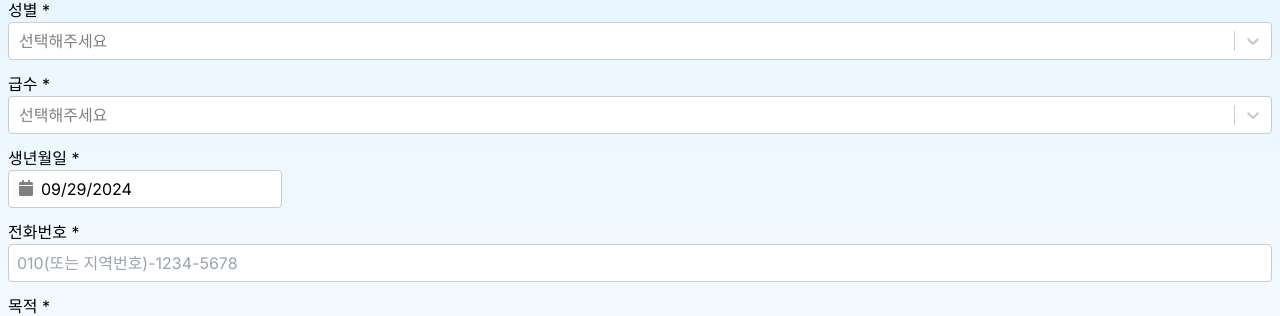
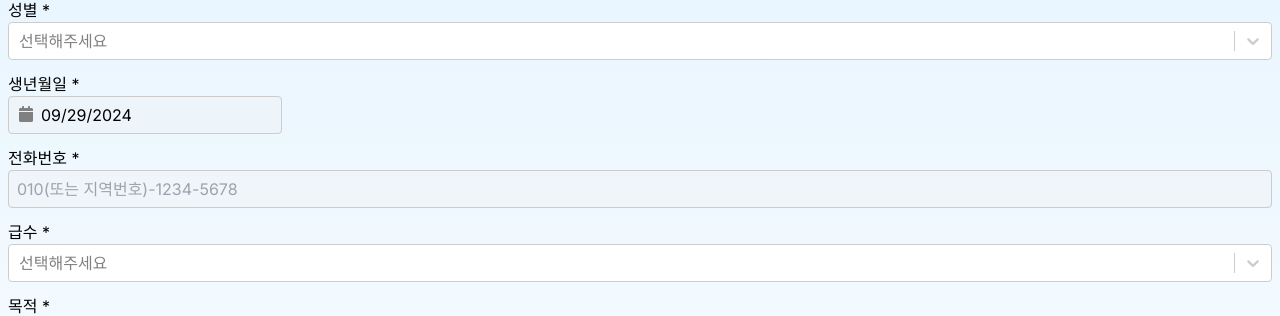
Before and after one commit to reboot-badminton/reboot-homepage, a Next.js app: page /register in a window 1280 px wide. Shown: the part 301-617 px from the top of the page. Built offline with nearby package versions, Linux system fonts and the light colour scheme; no server answers.

Commit message:
Add basic user information as fixed values in registration

```diff
--- a/app/register/DateFieldInput.tsx
+++ b/app/register/DateFieldInput.tsx
@@ -4,6 +4,7 @@ import { useCallback, useEffect, useState } from 'react';
 import { Field } from './registration';
 import DatePicker from 'react-datepicker';
 import 'react-datepicker/dist/react-datepicker.css';
+import { useAuth } from '../components/AuthProvider';
 
 interface Props {
   field: Field<Date>;
@@ -13,6 +14,19 @@ interface Props {
 
 export default function DateFieldInput({ field, setError, onUpdate }: Props) {
   const [selectedDate, setSelectedDate] = useState<Date>(field.value);
+  const [isFixed, setIsFixed] = useState(field.fixedValue != null);
+
+  const {userData} = useAuth();
+
+  useEffect(() => {
+    if (userData == null || field.fixedValue == null) return;
+
+    const fixedValue = field.fixedValue(userData);
+    if (fixedValue == null) return;
+
+    setSelectedDate(fixedValue);
+    setIsFixed(fixedValue != null);
+  }, [userData, field, setSelectedDate, setIsFixed]);
 
   const onDateChange = useCallback(() => {
     const isValid = field.value.getFullYear() <= new Date().getFullYear() - 8;
@@ -58,6 +72,7 @@ export default function DateFieldInput({ field, setError, onUpdate }: Props) {
         selected={selectedDate}
         onChange={handleChange}
         maxDate={new Date()}
+        disabled={isFixed}
       />
     </>
   );
--- a/app/register/DropdownFieldInput.tsx
+++ b/app/register/DropdownFieldInput.tsx
@@ -2,7 +2,8 @@
 
 import Select from 'react-select';
 import { Field } from './registration';
-import { useEffect } from 'react';
+import { useEffect, useState } from 'react';
+import { useAuth } from '../components/AuthProvider';
 
 interface Props {
   field: Field<string | null>;
@@ -11,21 +12,45 @@ interface Props {
   onUpdate: (isValid: boolean) => void;
 }
 
+function toSelectOptions(options: string[]) {
+  return options.map((option) => ({ label: option, value: option }));
+}
+
 export default function DropdownFieldInput({
-                                             field,
-                                             options,
-                                             setError,
-                                             onUpdate,
-                                           }: Props) {
+  field,
+  options,
+  setError,
+  onUpdate,
+}: Props) {
+  const [selectOptions, setSelectOptions] = useState(toSelectOptions(options));
+  const [fixedOptionIndex, setFixedOptionIndex] = useState<number | null>();
+  const { userData } = useAuth();
+
+  useEffect(() => {
+    if (userData == null || field.fixedValue == null) return;
+
+    const fixedValue = field.fixedValue(userData);
+    if (fixedValue == null) return;
+
+    setFixedOptionIndex(options.indexOf(fixedValue));
+    console.log('fixed option ', options.indexOf(fixedValue));
+  }, [userData, field, setFixedOptionIndex]);
+
   useEffect(() => {
     setError('값을 선택해 주세요');
   }, [setError]);
 
+  useEffect(() => {
+    setSelectOptions(toSelectOptions(options));
+  }, [options]);
+
   return (
     <Select
+      value={fixedOptionIndex != null ? selectOptions[fixedOptionIndex] : null}
       instanceId={'select-' + field.name}
       placeholder="선택해주세요"
-      options={options.map((option) => ({ label: option, value: option }))}
+      options={selectOptions}
+      isDisabled={fixedOptionIndex != null}
       onChange={(e) => {
         field.value = e?.value ?? null;
 
--- a/app/register/PhoneNumberFieldInput.tsx
+++ b/app/register/PhoneNumberFieldInput.tsx
@@ -2,6 +2,7 @@
 
 import { useState, useCallback, ChangeEvent, useEffect } from 'react';
 import { Field } from './registration';
+import { useAuth } from '../components/AuthProvider';
 
 interface Props {
   field: Field<string>;
@@ -11,6 +12,19 @@ interface Props {
 
 export default function PhoneNumberFieldInput({ field, setError, onUpdate }: Props) {
   const [inputValue, setInputValue] = useState(field.value);
+  const [isFixed, setIsFixed] = useState(field.fixedValue != null);
+
+  const {userData} = useAuth();
+
+  useEffect(() => {
+    if (userData == null || field.fixedValue == null) return;
+
+    const fixedValue = field.fixedValue(userData);
+    if (fixedValue == null) return;
+
+    setInputValue(parsePhoneNumber(fixedValue));
+    setIsFixed(fixedValue != null);
+  }, [userData, field, setInputValue, setIsFixed]);
 
   useEffect(() => {
     setError('값을 입력해 주세요');
@@ -53,6 +67,7 @@ export default function PhoneNumberFieldInput({ field, setError, onUpdate }: Pro
       value={inputValue}
       onChange={handleChange}
       placeholder="010(또는 지역번호)-1234-5678"
+      disabled={isFixed}
     />
   );
 }
--- a/app/register/StringFieldInput.tsx
+++ b/app/register/StringFieldInput.tsx
@@ -1,7 +1,8 @@
 'use client';
 
-import { ChangeEvent, useCallback, useEffect } from 'react';
+import { ChangeEvent, useCallback, useEffect, useState } from 'react';
 import { Field } from './registration';
+import { useAuth } from '../components/AuthProvider';
 
 interface Props {
   field: Field<string>;
@@ -10,6 +11,14 @@ interface Props {
 }
 
 export default function StringFieldInput({ field, setError, onUpdate }: Props) {
+  const [fixedValue, setFixedValue] = useState<string | null>();
+  const {userData} = useAuth();
+
+  useEffect(() => {
+    if (userData == null || field.fixedValue == null) return;
+    setFixedValue(field.fixedValue(userData));
+  }, [userData, field, setFixedValue]);
+
   useEffect(() => {
     if (field.isRequired && field.value === '') {
       setError('값을 입력해 주세요');
@@ -34,5 +43,5 @@ export default function StringFieldInput({ field, setError, onUpdate }: Props) {
     [field, setError, onUpdate]
   );
 
-  return <input className="w-full" onChange={onChange}/>;
+  return <input className="w-full" onChange={onChange} disabled={fixedValue != null} value={fixedValue ?? ''} />;
 }
--- a/app/register/registration.ts
+++ b/app/register/registration.ts
@@ -1,3 +1,4 @@
+import { UserData } from '@/firebase';
 import TimeSlot from '../data/TimeSlot';
 
 export enum FieldType {
@@ -13,56 +14,61 @@ export interface Field<T> {
   value: T;
   isRequired: boolean;
   type: FieldType;
-  data: any;
+  data?: any;
+  fixedValue?: (userData: UserData) => T | null;
 }
 
 export class Registration {
-  times = {
+  times: Field<TimeSlot[]> = {
     name: '관심 레슨',
-    value: <TimeSlot[]>[],
+    value: [],
     isRequired: true,
     type: FieldType.TIME_SLOT,
   };
-  name = {
+  name: Field<string> = {
     name: '이름',
     value: '',
     isRequired: true,
     type: FieldType.STRING,
+    fixedValue: (userData) => userData.name,
   };
-  gender = {
+  gender: Field<string | null> = {
     name: '성별',
     value: null,
     isRequired: true,
     type: FieldType.OPTIONS,
     data: ['남자', '여자'],
+    fixedValue: (userData) => userData.gender === 'male' ? '남자' : '여자',
   };
-  level = {
+  birthday: Field<Date> = {
+    name: '생년월일',
+    value: new Date(),
+    isRequired: true,
+    type: FieldType.DATE,
+    fixedValue: (userData) => new Date(userData.birthday),
+  };
+  phone: Field<string> = {
+    name: '전화번호',
+    value: '',
+    isRequired: true,
+    type: FieldType.PHONE,
+    fixedValue: (userData) => userData.phone,
+  };
+  level: Field<string | null> = {
     name: '급수',
     value: null,
     isRequired: true,
     type: FieldType.OPTIONS,
     data: ['A', 'B', 'C', 'D', '초심', '입문'],
   };
-  birthday = {
-    name: '생년월일',
-    value: new Date(),
-    isRequired: true,
-    type: FieldType.DATE,
-  };
-  phone = {
-    name: '전화번호',
-    value: '',
-    isRequired: true,
-    type: FieldType.PHONE,
-  };
-  goal = {
+  goal: Field<string | null> = {
     name: '목적',
     value: null,
     isRequired: true,
     type: FieldType.OPTIONS,
     data: ['실력 향상', '자세 교정', '대회 입상', '다이어트', '기타'],
   };
-  others = {
+  others: Field<string> = {
     name: '하고 싶은 말',
     value: '',
     isRequired: false,
```
